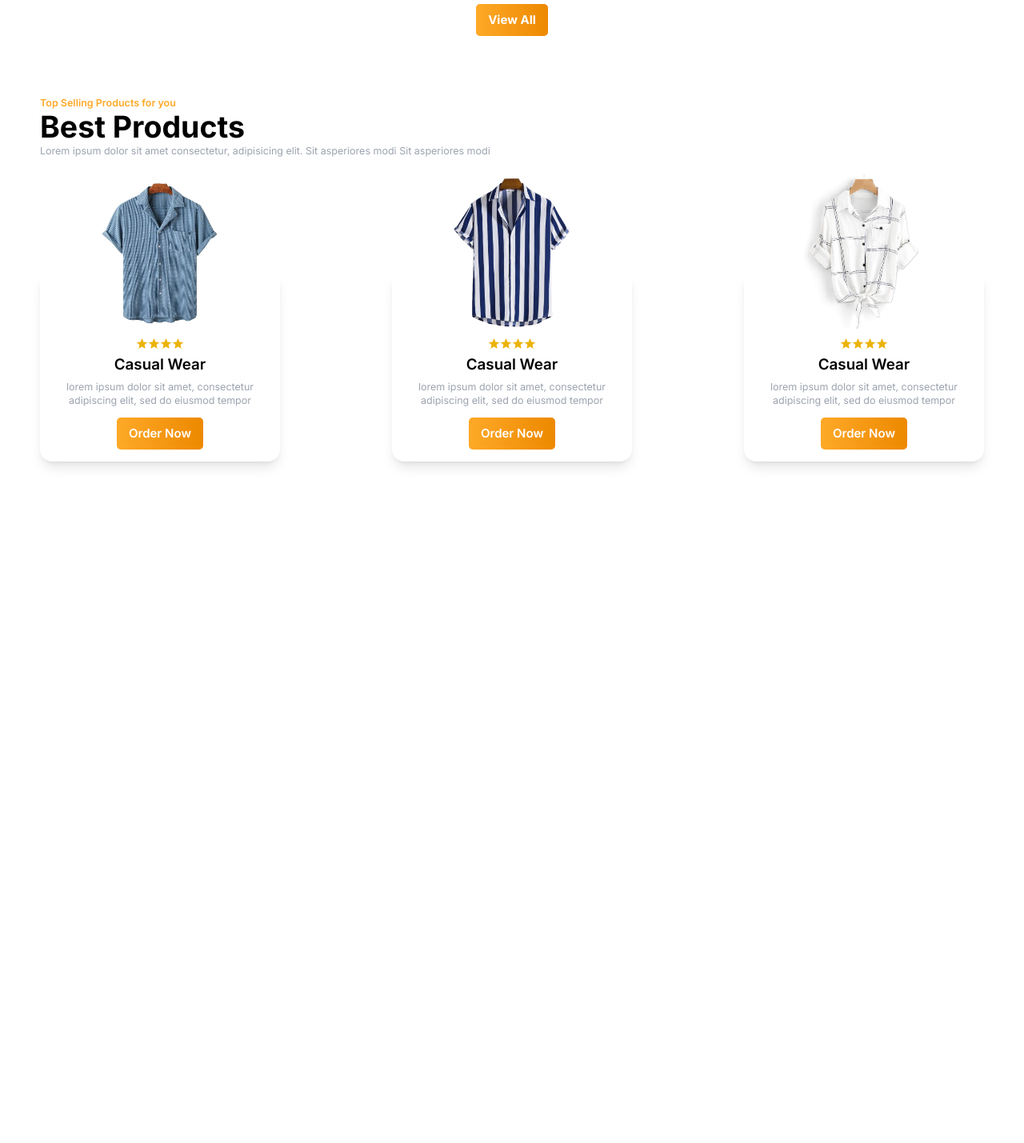
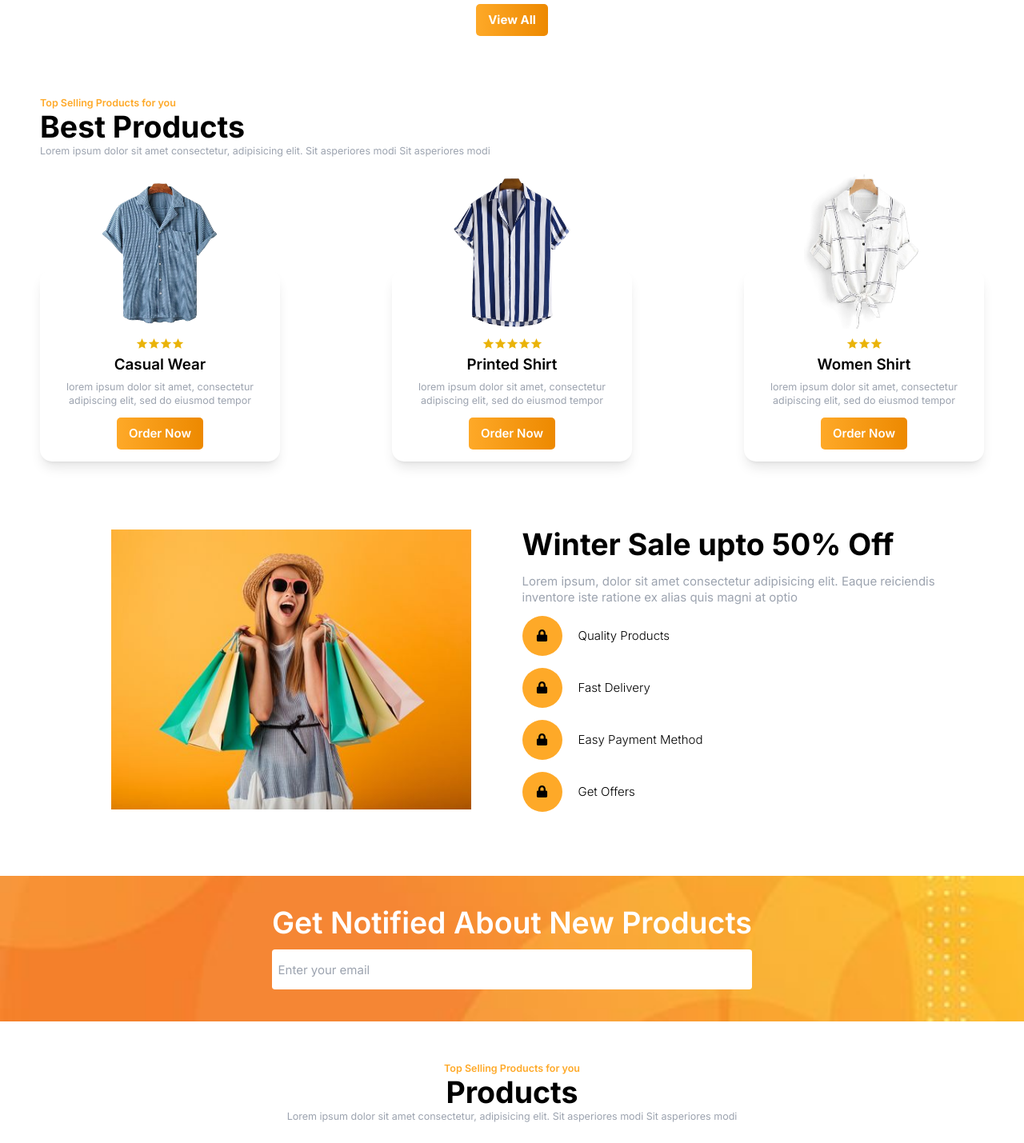
Before and after one commit to Jo-shua09/shop-me-commerce, a React (Vite) app: page / in a window 1280 px wide. Shown: the part 1330-2759 px from the top of the page at 80% size. Before the commit the page ends 1932 px from the top, so only its background shows below. Built offline with nearby package versions, Linux system fonts and the light colour scheme.

Commit message:
commit 12

```diff
--- a/package.json
+++ b/package.json
@@ -10,6 +10,7 @@
     "preview": "vite preview"
   },
   "dependencies": {
+    "aos": "^2.3.4",
     "react": "^18.3.1",
     "react-dom": "^18.3.1",
     "react-icons": "^5.4.0",
--- a/src/App.jsx
+++ b/src/App.jsx
@@ -3,14 +3,31 @@ import Navbar from "./components/Navbar";
 import Hero from "./components/Hero";
 import Products from "./components/Products";
 import BestProducts from "./components/BestProducts";
+import AOS from "aos";
+import "aos/dist/aos.css";
+import Banner from "./components/Banner";
+import Newsletter from "./components/Newsletter";
 
 function App() {
+  React.useEffect(() => {
+    AOS.init({
+      offset: 100,
+      duration: 800,
+      easing: "ease-in-out",
+      delay: 100,
+    });
+    AOS.refresh();
+  }, []);
+
   return (
     <div>
       <Navbar />
       <Hero />
       <Products />
       <BestProducts />
+      <Banner />
+      <Newsletter />
+      <Products />
     </div>
   );
 }
--- a/src/assets/assets.js
+++ b/src/assets/assets.js
@@ -151,15 +151,15 @@ export const BestProduct = [
   {
     id: 2,
     img: shirt2,
-    stars: 4,
-    title: "casual wear",
+    stars: 5,
+    title: "printed shirt",
     description: "lorem ipsum dolor sit amet, consectetur adipiscing elit, sed do eiusmod tempor",
   },
   {
     id: 3,
     img: shirt3,
-    stars: 4,
-    title: "casual wear",
+    stars: 3,
+    title: "women shirt",
     description: "lorem ipsum dolor sit amet, consectetur adipiscing elit, sed do eiusmod tempor",
   },
 ];
--- /dev/null
+++ b/src/components/Banner.jsx
@@ -0,0 +1,53 @@
+import React from "react";
+import { assets } from "../assets/assets";
+import { FaLock } from "react-icons/fa";
+
+const Banner = () => {
+  return (
+    <div className=" dark:bg-gray-900 dark:text-white">
+      <div className="container pt-24 pb-32">
+        <div className="grid container md:grid-cols-2 grid-cols-1 h-auto gap-x-10 gap-y-8">
+          <div className=" w-full " data-aos="zoom-in" data-aos-delay="100">
+            <img src={assets.women2} alt="" className="md:w-[45rem] mx-auto h-[35rem] shadow-[1px_1px_10px rgba(0,0,0,0.5)] object-cover" />
+          </div>
+          <div className="w-full">
+            <h1 data-aos="fade-up" className="text-6xl font-bold normal-case pb-7">
+              Winter Sale upto 50% Off
+            </h1>
+            <p data-aos="fade-up" className="text-2xl  text-gray-400 normal-case pb-5">
+              Lorem ipsum, dolor sit amet consectetur adipisicing elit. Eaque reiciendis inventore iste ratione ex alias quis magni at optio
+            </p>
+            <div className="flex  flex-col gap-y-6">
+              <div data-aos="fade-up" className="flex gap-x-8 items-center">
+                <div className="rounded-full bg-primary p-7">
+                  <FaLock className=" font-bold text-2xl " />
+                </div>
+                <span className="text-2xl font-light">Quality Products</span>
+              </div>
+              <div data-aos="fade-up" className="flex gap-x-8 items-center">
+                <div className="rounded-full bg-primary p-7">
+                  <FaLock className=" font-bold text-2xl " />
+                </div>
+                <span className="text-2xl font-light"> fast delivery</span>
+              </div>
+              <div data-aos="fade-up" className="flex gap-x-8 items-center">
+                <div className="rounded-full bg-primary p-7">
+                  <FaLock className=" font-bold text-2xl " />
+                </div>
+                <span className="text-2xl font-light">easy payment method</span>
+              </div>
+              <div data-aos="fade-up" className="flex gap-x-8 items-center">
+                <div className="rounded-full bg-primary p-7">
+                  <FaLock className=" font-bold text-2xl " />
+                </div>
+                <span className="text-2xl font-light">get offers</span>
+              </div>
+            </div>
+          </div>
+        </div>
+      </div>
+    </div>
+  );
+};
+
+export default Banner;
--- a/src/components/BestProducts.jsx
+++ b/src/components/BestProducts.jsx
@@ -7,9 +7,13 @@ const BestProducts = () => {
     <div className="pt-10 pb-10 md:pt-20 dark:text-white dark:bg-gray-900 sm:pt-20 gap-y-6">
       <div className="container flex flex-col justify-start">
         <div className="flex flex-col text-left gap-y-1">
-          <h3 className="text-xl font-semibold normal-case text-primary">Top Selling Products for you</h3>
-          <h1 className="text-6xl font-bold">Best Products</h1>
-          <p className="text-xl text-gray-400 normal-case">
+          <h3 data-aos="fade-right" className="text-xl font-semibold normal-case text-primary">
+            Top Selling Products for you
+          </h3>
+          <h1 data-aos="fade-right" className="text-6xl font-bold">
+            Best Products
+          </h1>
+          <p data-aos="fade-right" className="text-xl text-gray-400 normal-case">
             Lorem ipsum dolor sit amet consectetur, adipisicing elit. Sit asperiores modi Sit asperiores modi
           </p>
         </div>
@@ -18,8 +22,10 @@ const BestProducts = () => {
       <div className="w-full grid lg:gap-x-56 md:gap-x-40 md:gap-y-5 gap-y-7 lg:grid-cols-3 md:grid-cols-2 sm:grid-cols-1 grid-cols-1 container">
         {BestProduct.map((data) => (
           <div
+            data-aos="zoom-in"
+            data-aos-delay={data.aosDelay}
+            key={data.id}
             className="relative flex flex-col hover:bg-gray-900 p-6 rounded-3xl shadow-lg group cursor-pointer bg-white dark:bg-gray-800 pt-32 mt-56 items-center  text-center gap-x-1 dark:hover:bg-secondary"
-            key={data.id}
           >
             <div className="w-full flex justify-center  transition-all duration-400 overflow-hidden">
               <img
--- a/src/components/Hero.jsx
+++ b/src/components/Hero.jsx
@@ -37,8 +37,22 @@ const Hero = () => {
 
                 {/* Text content */}
                 <div className="order-2 w-full md:order-1">
-                  <h1 className="font-extrabold sm:text-[5.5rem] text-7xl sm:leading-[6rem] sm:pb-10 md:pb-5 pb-2">{data.title}</h1>
-                  <p className="pb-10 mt-4 text-xl font-medium text-gray-500 normal-case dark:text-white sm:text-2xl">{data.description}</p>
+                  <h1
+                    data-aos="zoom-out"
+                    data-aos-duration="500"
+                    data-aos-once="true"
+                    className="font-extrabold sm:text-[5.5rem] text-7xl sm:leading-[6rem] sm:pb-10 md:pb-5 pb-2"
+                  >
+                    {data.title}
+                  </h1>
+                  <p
+                    data-aos="fade-up"
+                    data-aos-duration="500"
+                    data-aos-delay="200"
+                    className="pb-10 mt-4 text-xl font-medium text-gray-500 normal-case dark:text-white sm:text-2xl"
+                  >
+                    {data.description}
+                  </p>
                   <button className="flex items-center px-6 py-4 mx-auto text-3xl text-white transition-all duration-500 ease-in-out rounded-full md:mx-0 bg-gradient-to-r from-primary to-secondary">
                     Order Now
                   </button>
--- /dev/null
+++ b/src/components/Newsletter copy.jsx
@@ -0,0 +1,14 @@
+import React from "react";
+import { assets } from "../assets/assets";
+
+const Newsletter = () => {
+  return (
+    <div>
+      <div className="relative">
+        <div className=""></div>
+      </div>
+    </div>
+  );
+};
+
+export default Newsletter;
--- /dev/null
+++ b/src/components/Newsletter.jsx
@@ -0,0 +1,25 @@
+import React from "react";
+
+const Newsletter = () => {
+  return (
+    <div className="">
+      <div className=" w-full bg-cover bg-center bg-no-repeat" style={{ backgroundImage: `url('orange-pattern.jpg')` }}>
+        <div className=" mx-auto p-16 flex flex-col justify-center items-center gap-y-6 w-full">
+          <p data-aos="fade-up" className="text-6xl text-white font-semibold">
+            Get Notified About New Products
+          </p>
+          <div data-aos="fade-up" className="w-full">
+            <input
+              type="text"
+              name="email"
+              placeholder="Enter your email"
+              className="dark:bg-gray-800 mx-auto flex dark:text-white pl-3 w-1/2 h-20 text-2xl text-gray-700 rounded-md normal-case focus:border focus:border-gray-700 dark:focus:border-white "
+            />
+          </div>
+        </div>
+      </div>
+    </div>
+  );
+};
+
+export default Newsletter;
--- a/src/components/Products.jsx
+++ b/src/components/Products.jsx
@@ -4,12 +4,16 @@ import { LiaStarSolid } from "react-icons/lia";
 
 const Products = () => {
   return (
-    <div className="pt-10 pb-10  dark:text-white dark:bg-gray-900 sm:pt-20 gap-y-6">
+    <div className="pt-16 pb-10 dark:text-white dark:bg-gray-900 sm:pt-20 gap-y-6">
       <div className="container flex flex-col items-center justify-center">
         <div className="flex flex-col items-center text-center gap-y-1">
-          <h3 className="text-xl font-semibold normal-case text-primary">Top Selling Products for you</h3>
-          <h1 className="text-6xl font-bold">Products</h1>
-          <p className="text-xl text-gray-400 normal-case">
+          <h3 data-aos="fade-up" className="text-xl font-semibold normal-case text-primary">
+            Top Selling Products for you
+          </h3>
+          <h1 data-aos="fade-up" className="text-6xl font-bold">
+            Products
+          </h1>
+          <p data-aos="fade-up" className="text-xl text-gray-400 normal-case">
             Lorem ipsum dolor sit amet consectetur, adipisicing elit. Sit asperiores modi Sit asperiores modi
           </p>
         </div>
@@ -17,6 +21,8 @@ const Products = () => {
         <div className="container grid items-center grid-cols-1 mt-10 gap-x-5 gap-y-10 lg:grid-cols-5 sm:grid-cols-2 md:grid-cols-3">
           {ProductData.map((data) => (
             <div
+              data-aos="fade-up"
+              data-aos-delay={data.aosDelay}
               key={data.id}
               className="flex flex-col items-center p-4 pb-8 duration-300 border rounded-lg shadow-sm cursor-pointer dark:border-none dark:shadow-2xl group hover:shadow-2xl"
             >
```
Also changed, not shown: public/orange-pattern.jpg (added), 1 other file (tests, documents, lock files or other folders).
